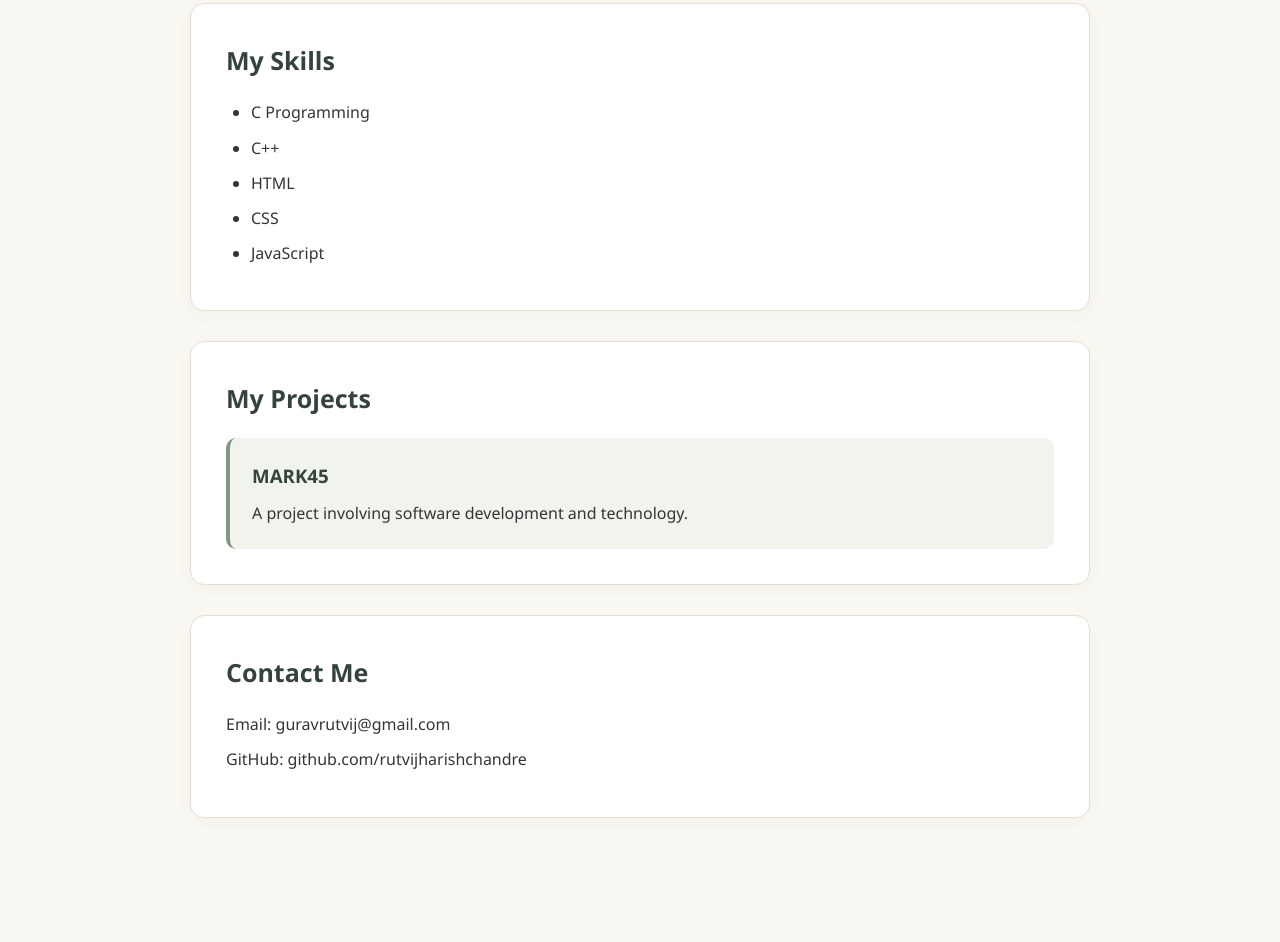
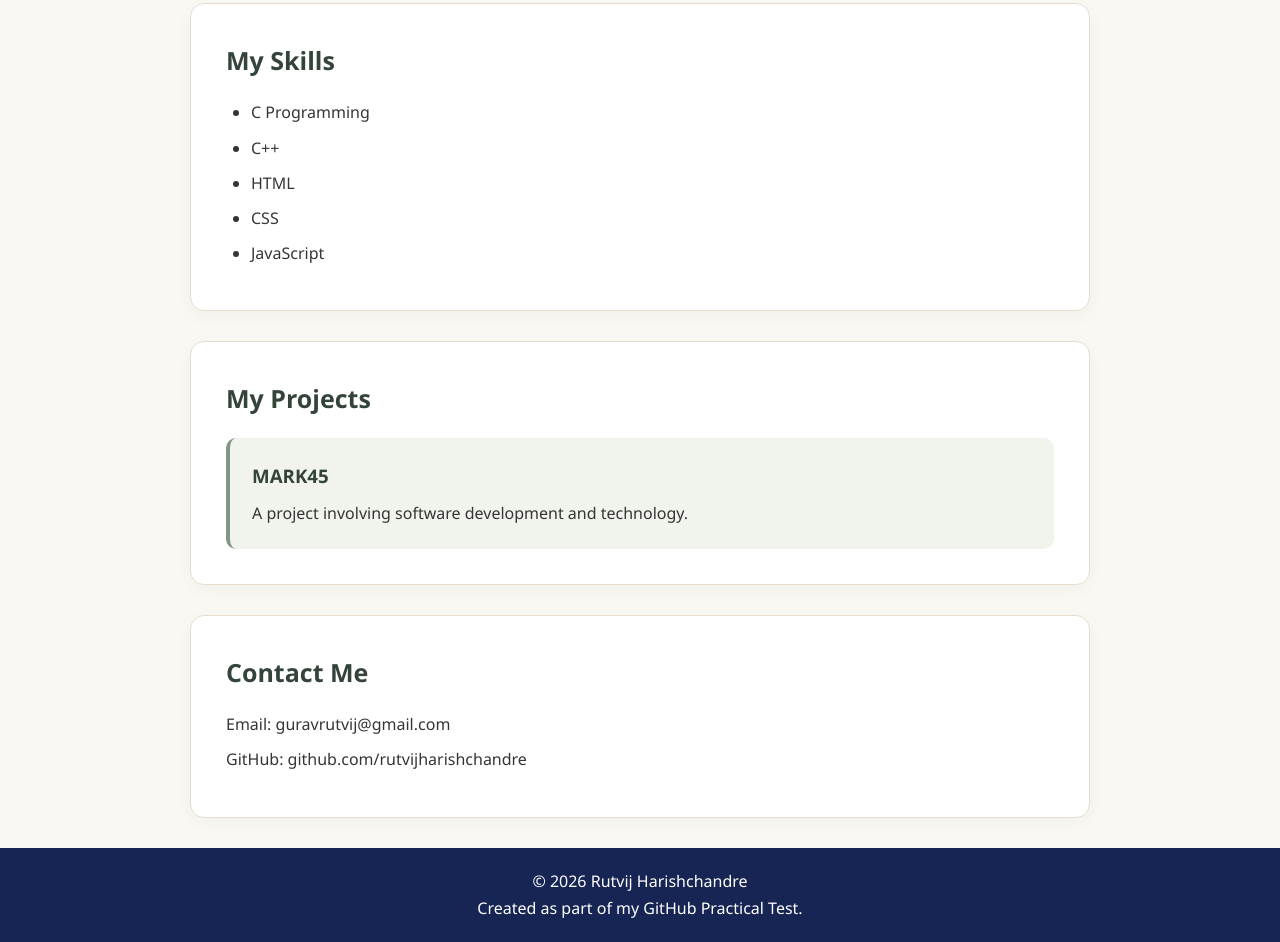
Before and after one commit to rutvij33/GitHub-practical-test, a plain HTML site: page index.html in a window 1280 px wide. Shown: the part 604-1546 px from the top of the page. Before the commit the page ends 1452 px from the top, so only its background shows below. Drawn offline with Linux system fonts and the light colour scheme.

Commit message:
Add portfolio footer section

```diff
--- a/index.html
+++ b/index.html
@@ -59,6 +59,12 @@
         <p>Email: guravrutvij@gmail.com</p>
         <p>GitHub: github.com/rutvijharishchandre</p>
     </section>
+
+<footer>
+    <p>&copy; 2026 Rutvij Harishchandre</p>
+    <p>Created as part of my GitHub Practical Test.</p>
+</footer>
+
     <script src="script.js"></script>
 </body>
 </html>
--- a/style.css
+++ b/style.css
@@ -190,3 +190,12 @@ footer {
 .navbar a:hover {
     color: #93c5fd;
 }
+
+
+footer {
+    background-color: #172554;
+    color: white;
+    text-align: center;
+    padding: 20px;
+    margin-top: 30px;
+}
```
